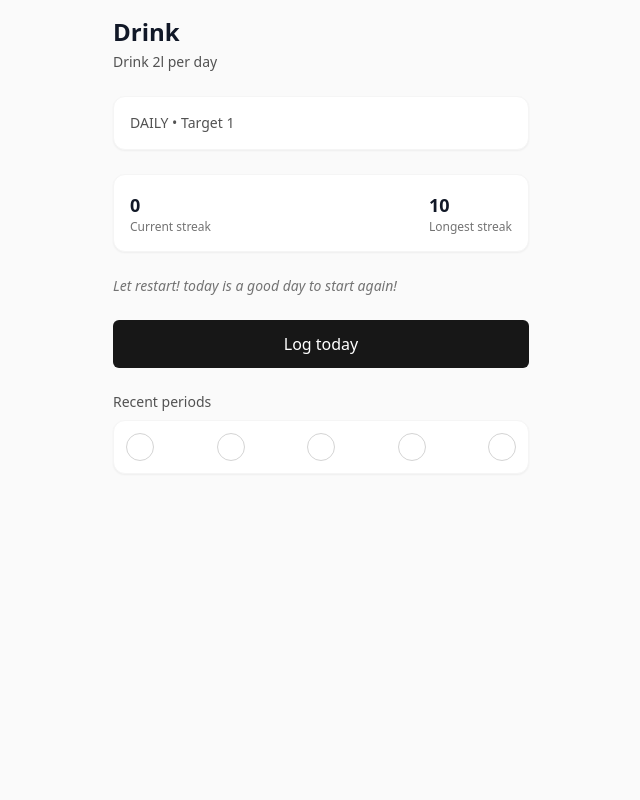
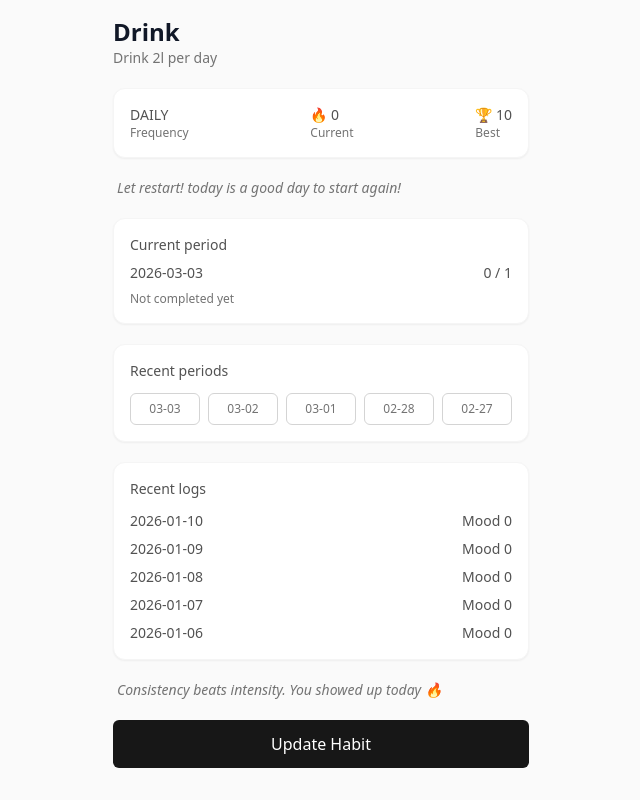
Before and after one commit to decomle/momentum, a React (Vite) app in the folder frontend/momentum-pwa/: page /demo/habit in a window 1280 px wide. Shown: the whole page, without its empty margins (319-959 px from the left). Built offline with nearby package versions, Linux system fonts and the light colour scheme; no server answers.

Commit message:
update habit log

```diff
--- a/frontend/momentum-pwa/src/pages/demo/DemoHabitPage.tsx
+++ b/frontend/momentum-pwa/src/pages/demo/DemoHabitPage.tsx
@@ -3,97 +3,118 @@ export default function DemoHabitPage() {
     name: "Drink",
     description: "Drink 2l per day",
     frequency: "DAILY",
-    target_per_period: 1,
     current_streak: 0,
     longest_streak: 10,
     mood_message: "Let restart! today is a good day to start again!",
-    cheer_message: "Future you is grateful for today’s effort 🙌",
+    cheer_message: "Consistency beats intensity. You showed up today 🔥",
+
     current_period: {
       start_date: "2026-03-03",
+      end_date: "2026-03-03",
+      required_for_success: 1,
+      actual_logs: 0,
       is_successful: false,
-      actual_logs: 0,
-      required_for_success: 1
     },
+
     recent_periods: [
       { start_date: "2026-03-03", is_successful: false },
       { start_date: "2026-03-02", is_successful: false },
       { start_date: "2026-03-01", is_successful: false },
       { start_date: "2026-02-28", is_successful: false },
-      { start_date: "2026-02-27", is_successful: false }
-    ]
+      { start_date: "2026-02-27", is_successful: false },
+    ],
+
+    recent_logs: [
+      { log_date: "2026-01-10", mood_score: 0 },
+      { log_date: "2026-01-09", mood_score: 0 },
+      { log_date: "2026-01-08", mood_score: 0 },
+      { log_date: "2026-01-07", mood_score: 0 },
+      { log_date: "2026-01-06", mood_score: 0 },
+    ],
   }
 
   return (
     <div className="min-h-screen bg-neutral-50 flex justify-center">
-      <div className="w-full max-w-md p-4 space-y-6">
+      <div className="w-full max-w-md p-4 space-y-5">
 
-        {/* Habit identity */}
-        <div className="space-y-1">
+        {/* Header */}
+        <div>
           <h1 className="text-2xl font-semibold">{habit.name}</h1>
-          <p className="text-sm text-neutral-600">
-            {habit.description}
-          </p>
+          <p className="text-sm text-neutral-500">{habit.description}</p>
         </div>
 
-        {/* Frequency */}
+        {/* Habit Stats */}
         <div className="bg-white rounded-xl p-4 shadow-sm border border-neutral-100">
-          <p className="text-sm text-neutral-600">
-            {habit.frequency} • Target {habit.target_per_period}
-          </p>
+          <div className="flex justify-between text-sm text-neutral-600">
+
+            <div>
+              <p className="font-medium">{habit.frequency}</p>
+              <p className="text-xs text-neutral-500">Frequency</p>
+            </div>
+
+            <div>
+              <p className="font-medium">🔥 {habit.current_streak}</p>
+              <p className="text-xs text-neutral-500">Current</p>
+            </div>
+
+            <div>
+              <p className="font-medium">🏆 {habit.longest_streak}</p>
+              <p className="text-xs text-neutral-500">Best</p>
+            </div>
+
+          </div>
         </div>
 
-        {/* Streaks */}
-        <div className="bg-white rounded-xl p-4 shadow-sm border border-neutral-100 flex justify-between">
+        {/* Motivation */}
+        <div className="text-sm italic text-neutral-500 px-1">
+          {habit.mood_message}
+        </div>
 
-          <div>
-            <p className="text-lg font-semibold">
-              {habit.current_streak}
-            </p>
-            <p className="text-xs text-neutral-500">
-              Current streak
-            </p>
+        {/* Current Period */}
+        <div className="bg-white rounded-xl p-4 shadow-sm border border-neutral-100 space-y-2">
+
+          <p className="text-sm text-neutral-600 font-medium">
+            Current period
+          </p>
+
+          <div className="flex justify-between text-sm text-neutral-600">
+            <span>
+              {habit.current_period.start_date}
+            </span>
+
+            <span>
+              {habit.current_period.actual_logs} / {habit.current_period.required_for_success}
+            </span>
           </div>
 
-          <div>
-            <p className="text-lg font-semibold">
-              {habit.longest_streak}
-            </p>
-            <p className="text-xs text-neutral-500">
-              Longest streak
-            </p>
+          <div className="text-xs text-neutral-500">
+            {habit.current_period.is_successful
+              ? "Completed"
+              : "Not completed yet"}
           </div>
 
         </div>
 
-        {/* Message */}
-        <div className="text-sm italic text-neutral-500">
-          {habit.mood_message}
-        </div>
+        {/* Recent Periods */}
+        <div className="bg-white rounded-xl p-4 shadow-sm border border-neutral-100 space-y-3">
 
-        {/* Log today */}
-        <button className="w-full py-3 bg-neutral-900 text-white rounded-md hover:bg-neutral-800 transition">
-          Log today
-        </button>
+          <p className="text-sm text-neutral-600 font-medium">
+            Recent periods
+          </p>
 
-        {/* History */}
-        <div className="space-y-2">
-
-          <h2 className="text-sm text-neutral-600">
-            Recent periods
-          </h2>
-
-          <div className="bg-white rounded-xl p-3 shadow-sm border border-neutral-100 flex justify-between">
+          <div className="flex gap-2">
 
             {habit.recent_periods.map((p, i) => (
               <div
                 key={i}
-                className={`w-7 h-7 flex items-center justify-center rounded-full text-xs
-                ${p.is_successful
+                className={`flex-1 h-8 rounded-md flex items-center justify-center text-xs
+                ${
+                  p.is_successful
                     ? "bg-green-500 text-white"
-                    : "border border-neutral-300"
-                  }`}
+                    : "border border-neutral-300 text-neutral-500"
+                }`}
               >
-                {p.is_successful ? "✓" : ""}
+                {p.start_date.slice(5)}
               </div>
             ))}
 
@@ -101,6 +122,39 @@ export default function DemoHabitPage() {
 
         </div>
 
+        {/* Recent Logs */}
+        <div className="bg-white rounded-xl p-4 shadow-sm border border-neutral-100 space-y-3">
+
+          <p className="text-sm text-neutral-600 font-medium">
+            Recent logs
+          </p>
+
+          <div className="space-y-2">
+
+            {habit.recent_logs.map((log, i) => (
+              <div
+                key={i}
+                className="flex justify-between text-sm text-neutral-600"
+              >
+                <span>{log.log_date}</span>
+                <span>Mood {log.mood_score}</span>
+              </div>
+            ))}
+
+          </div>
+
+        </div>
+
+        {/* Cheer Message */}
+        <div className="text-sm italic text-neutral-500 px-1">
+          {habit.cheer_message}
+        </div>
+
+        {/* Update Button */}
+        <button className="w-full py-3 bg-neutral-900 text-white rounded-md hover:bg-neutral-800 transition">
+          Update Habit
+        </button>
+
       </div>
     </div>
   )
```
